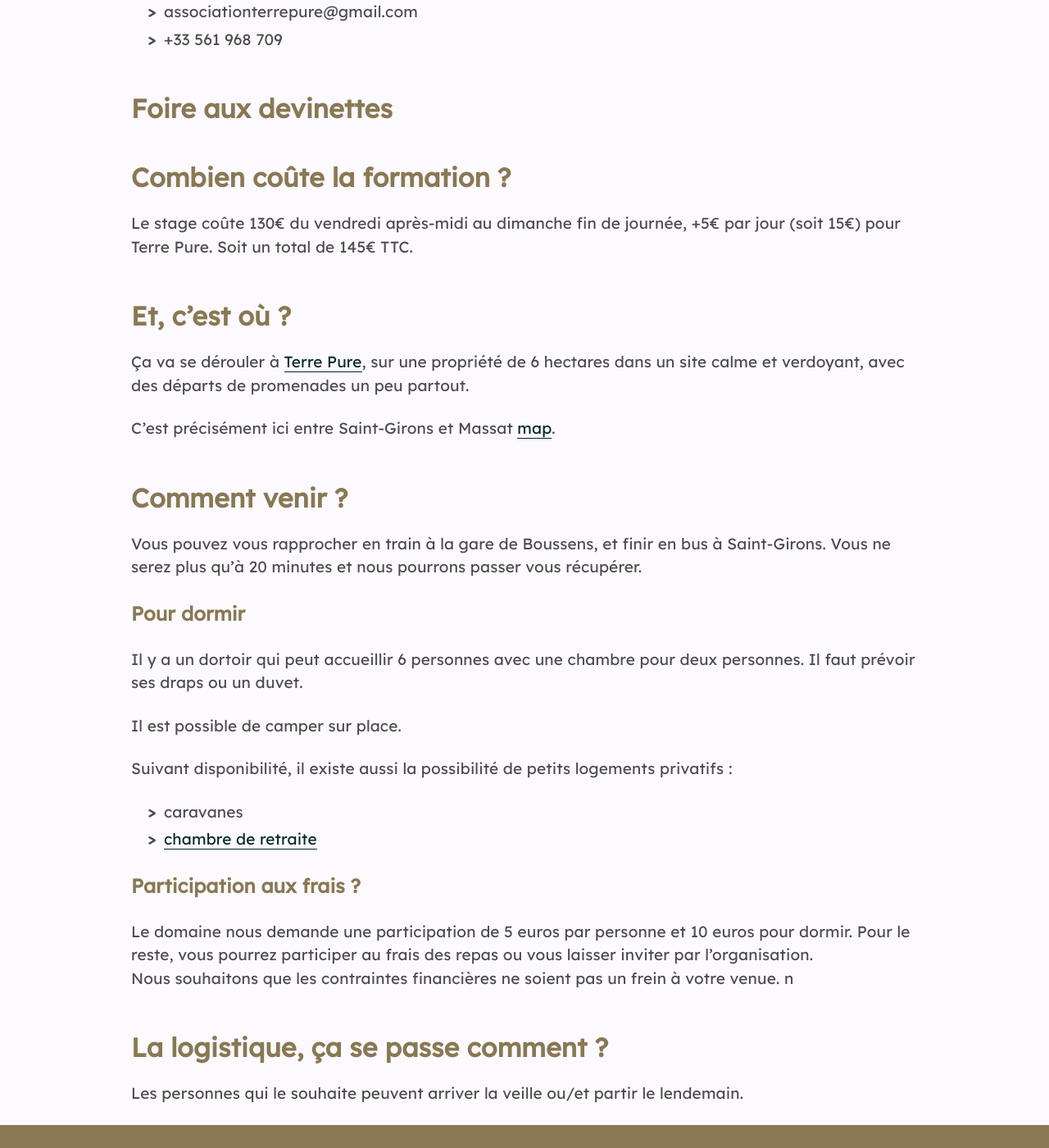
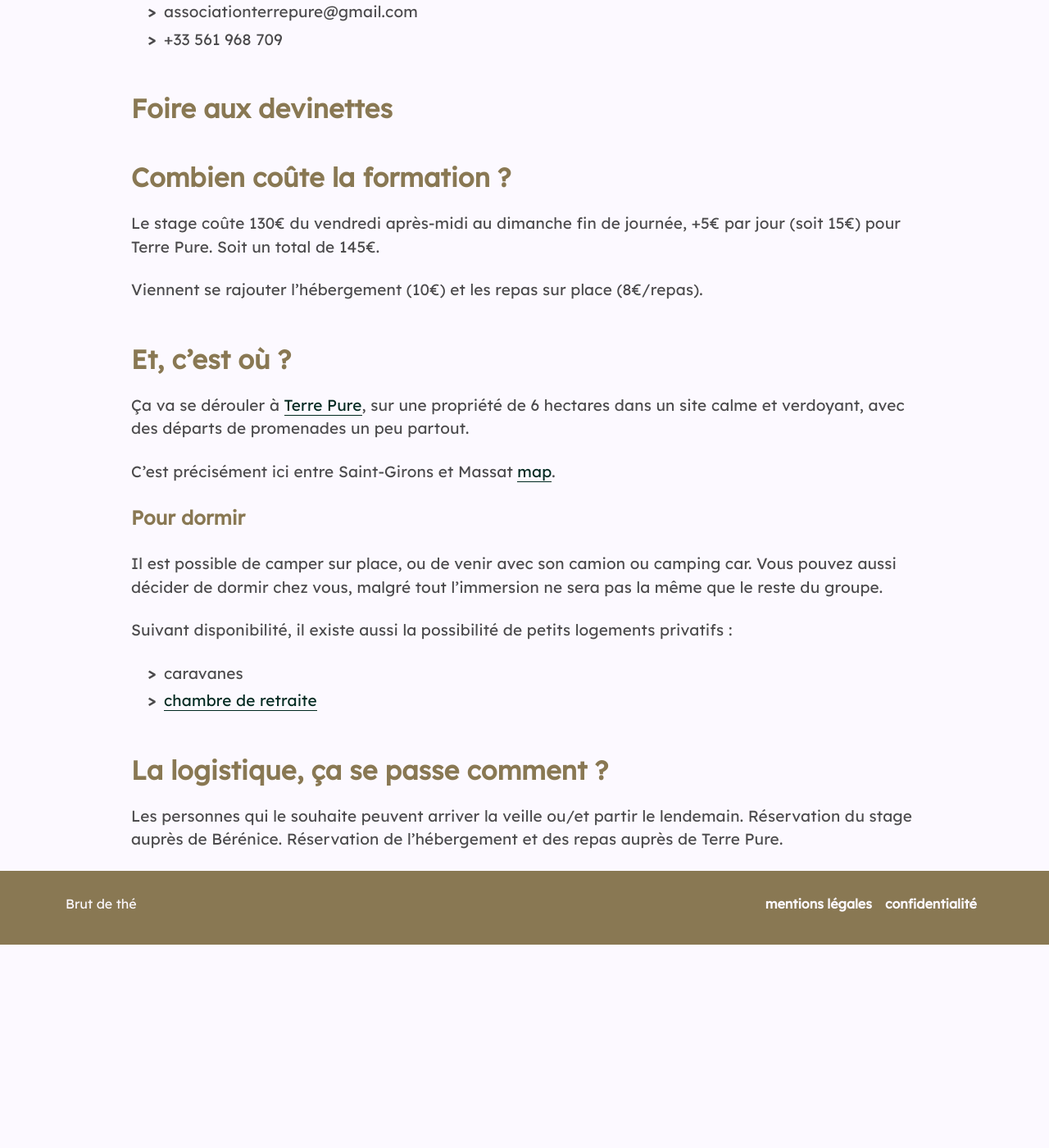
Before and after one commit to pntbr/la-luz, a Jekyll site: the page built from index.md, in a window 1280 px wide and 1400 px high, scrolled down 1355 px. Shown: the whole window at 82% size. Built offline with Jekyll 4.4.1, drawn with Linux system fonts in a browser that asks for light colours; nearby versions of some CDN libraries; after the commit the page ends 2507 px from its top, so only the background shows below that.

Commit message:
Update faq.md

```diff
--- a/_includes/faq.md
+++ b/_includes/faq.md
@@ -1,29 +1,23 @@
 ## Combien coûte la formation ?
+Le stage coûte 130€ du vendredi après-midi au dimanche fin de journée, +5€ par jour (soit 15€) pour Terre Pure.
+Soit un total de 145€.
 
-Le stage coûte 130€ du vendredi après-midi au dimanche fin de journée, +5€ par jour (soit 15€) pour Terre Pure.
-Soit un total de 145€ TTC.
+Viennent se rajouter l'hébergement (10€) et les repas sur place (8€/repas).
 
 ## Et, c'est où ?
 Ça va se dérouler à [Terre Pure](https://www.terrepure.com/en-ariege), sur une propriété de 6 hectares dans un site calme et verdoyant, avec des départs de promenades un peu partout.
 
 C'est précisément ici entre Saint-Girons et Massat [map](https://goo.gl/maps/KrBqzNXAtZcAgnZ99).
 
-## Comment venir ?
-Vous pouvez vous rapprocher en train à la gare de Boussens, et finir en bus à Saint-Girons. Vous ne serez plus qu'à 20 minutes et nous pourrons passer vous récupérer.
-
 ### Pour dormir
-Il y a un dortoir qui peut accueillir 6 personnes avec une chambre pour deux personnes. Il faut prévoir ses draps ou un duvet.
-
-Il est possible de camper sur place.
+Il est possible de camper sur place, ou de venir avec son camion ou camping car. Vous pouvez aussi décider de dormir chez vous, malgré tout l'immersion ne sera pas la même que le reste du groupe.
 
 Suivant disponibilité, il existe aussi la possibilité de petits logements privatifs :
 - caravanes
 - [chambre de retraite](https://www.airbnb.fr/rooms/575238152510124947)
 
-### Participation aux frais ?
-Le domaine nous demande une participation de 5 euros par personne et 10 euros pour dormir.
-Pour le reste, vous pourrez participer au frais des repas ou vous laisser inviter par l'organisation.
-Nous souhaitons que les contraintes financières ne soient pas un frein à votre venue.  n
 
 ## La logistique, ça se passe comment ?
 Les personnes qui le souhaite peuvent arriver la veille ou/et partir le lendemain.
+Réservation du stage auprès de Bérénice.
+Réservation de l'hébergement et des repas auprès de Terre Pure.
```
